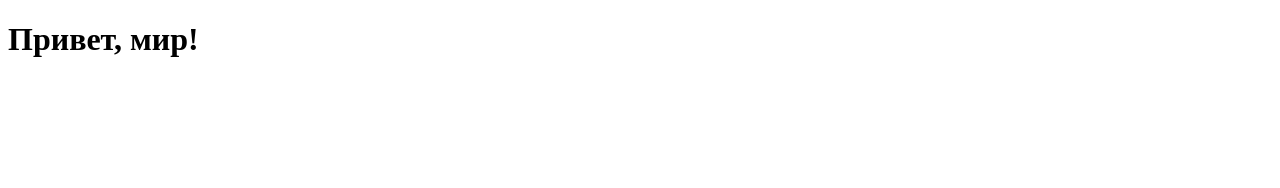
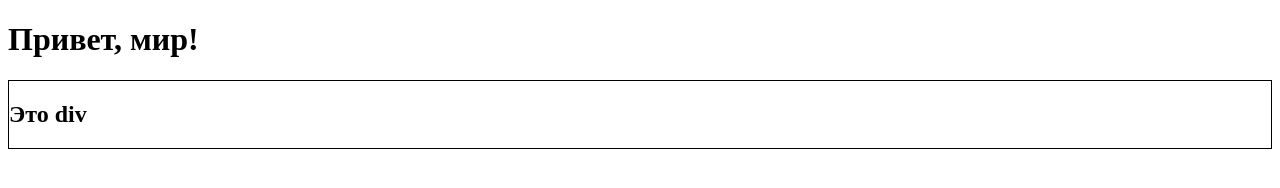
Before and after one commit to boyofpast/learn-html, a plain HTML site: page index.html in a window 1280 px wide. Drawn offline with Linux system fonts and the light colour scheme.

Commit message:
Добавил нк страницу div

```diff
--- a/index.html
+++ b/index.html
@@ -7,5 +7,8 @@
   </head>
   <body>
     <h1>Привет, мир!</h1>
+    <div style="border: 1px solid #000">
+      <h2>Это div</h2>
+    </div>
   </body>
 </html>
```
